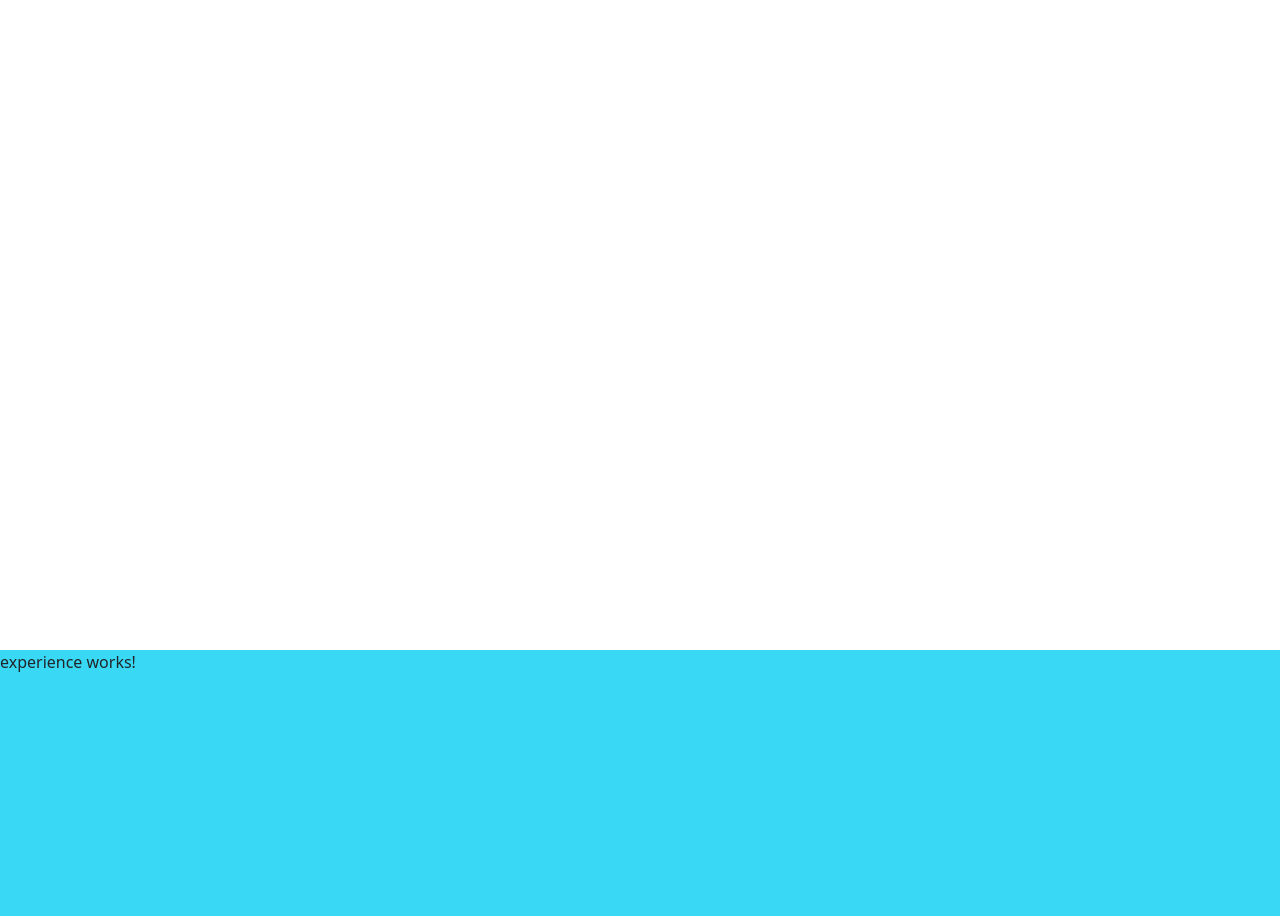
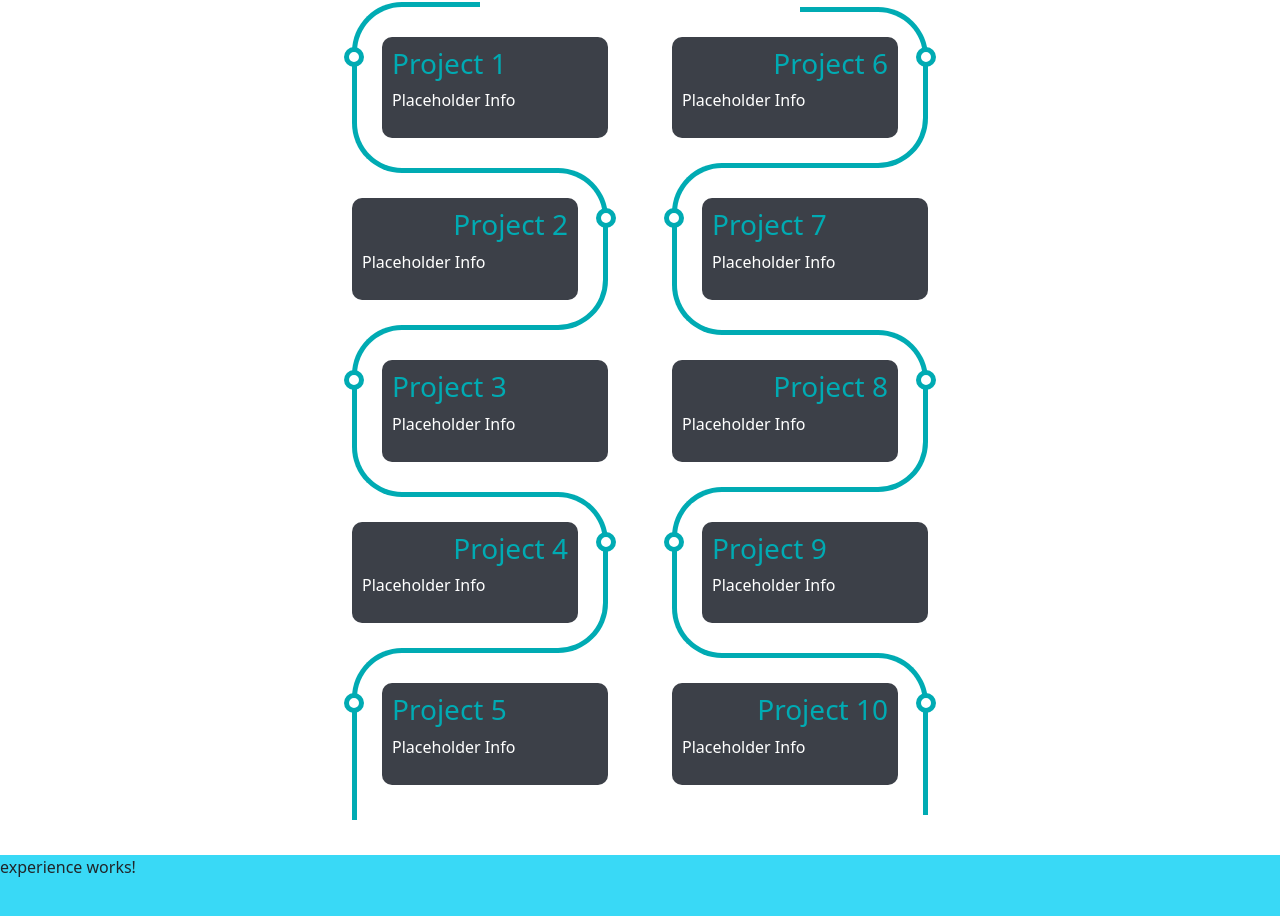
Before and after one commit to Low-Signal/my-portfolio, an Angular app: page / in a window 1280 px wide. Shown: the part 3308-4224 px from the top of the page. Built offline with nearby package versions, Linux system fonts and the light colour scheme.

Commit message:
Created projects page layout

```diff
--- a/src/app/projects/projects.component.html
+++ b/src/app/projects/projects.component.html
@@ -1,3 +1,78 @@
-<body>
-    <p>projects works!</p>
-</body>
+<h5>Projects</h5>
+<div class="my-columns">
+    <div class="row">
+        <div class="col">
+            <div class="timeline">
+                <div class="outer">
+                  <div class="card">
+                    <div class="info">
+                      <h3 class="title">Project 1</h3>
+                      <p>Placeholder Info </p>
+                    </div>
+                  </div>
+                  <div class="card">
+                    <div class="info">
+                      <h3 class="title">Project 2</h3>
+                      <p>Placeholder Info </p>
+                    </div>
+                  </div>
+                  <div class="card">
+                    <div class="info">
+                      <h3 class="title">Project 3</h3>
+                      <p>Placeholder Info </p>
+                    </div>
+                  </div>
+                  <div class="card">
+                    <div class="info">
+                      <h3 class="title">Project 4</h3>
+                      <p>Placeholder Info </p>
+                    </div>
+                  </div>
+                  <div class="card">
+                    <div class="info">
+                      <h3 class="title">Project 5</h3>
+                      <p>Placeholder Info </p>
+                    </div>
+                  </div>
+                </div>
+            </div>
+        </div>
+
+        <div class="col">
+            <div class="timeline">
+                <div class="outer">
+                  <div class="card2">
+                    <div class="info">
+                      <h3 class="title">Project 6</h3>
+                      <p>Placeholder Info </p>
+                    </div>
+                  </div>
+                  <div class="card2">
+                    <div class="info">
+                      <h3 class="title">Project 7</h3>
+                      <p>Placeholder Info </p>
+                    </div>
+                  </div>
+                  <div class="card2">
+                    <div class="info">
+                      <h3 class="title">Project 8</h3>
+                      <p>Placeholder Info </p>
+                    </div>
+                  </div>
+                  <div class="card2">
+                    <div class="info">
+                      <h3 class="title">Project 9</h3>
+                      <p>Placeholder Info </p>
+                    </div>
+                  </div>
+                  <div class="card2">
+                    <div class="info">
+                      <h3 class="title">Project 10</h3>
+                      <p>Placeholder Info</p>
+                    </div>
+                  </div>
+                </div>
+              </div>
+        </div>
+    </div>
+</div>
--- a/src/app/projects/projects.component.scss
+++ b/src/app/projects/projects.component.scss
@@ -1,5 +1,222 @@
+// body {
+//     width: auto;
+//     height: auto;
+//     padding-top: 10rem;
+//     padding-bottom: 10rem;
+//     background-color: rgb(255, 255, 255);
+// }
+
+.row {
+    //margin: auto;
+    margin-left: 20rem;
+    margin-right:20rem;
+}
+
+h5 {
+    padding-top: 2rem;
+    text-align: center;
+    font-weight: 700;
+    font-size: 4rem;
+    color: #3C4048;
+}
+
+// :root {
+//     --primary-color: #212121;
+//     --background-color: #111;
+//     --font: sans-serif;
+//   }
+
+//   * {
+//     margin: 0px;
+//     padding: 0px;
+//   }
+
 body {
-    width: auto;
-    height: 100vh;
-    background-color: rgb(255, 255, 255);
+    background: var(--background-color);
+    font-family: var(--font);
+    display: flex;
+    justify-content: center;
 }
+
+/* Timeline Container */
+.timeline {
+    background: var(--primary-color);
+    margin: 20px auto;
+    padding: 20px;
+}
+
+/* Card container */
+.card {
+    border: 0;
+    background-color: transparent;
+    position: relative;
+    max-width: 400px;
+}
+
+/* setting padding based on even or odd */
+.card:nth-child(odd) {
+    padding: 30px 0 30px 30px;
+}
+.card:nth-child(even) {
+    padding: 30px 30px 30px 0;
+}
+/* Global ::before */
+.card::before {
+    content: "";
+    position: absolute;
+    width: 50%;
+    border: solid #00ABB3;
+}
+
+/* Setting the border of top, bottom, left */
+.card:nth-child(odd)::before {
+    left: 0px;
+    top: -5px;
+    bottom: -5px;
+    border-width: 5px 0 5px 5px;
+    border-radius: 50px 0 0 50px;
+}
+
+/* Setting the border of top, bottom, right */
+.card:nth-child(even)::before {
+    right: 0;
+    top: 0;
+    bottom: 0;
+    border-width: 5px 5px 5px 0;
+    border-radius: 0 50px 50px 0;
+}
+
+/* Removing the border if it is the first card */
+.card:first-child::before {
+    border-top: 1;
+    border-top-left-radius: 0 50px 50px 0;
+}
+
+/* Removing the border if it is the last card  and it's odd */
+.card:last-child:nth-child(odd)::before {
+    border-bottom: 0;
+    border-bottom-left-radius: 0;
+}
+
+/* Removing the border if it is the last card  and it's even */
+.card:last-child:nth-child(even)::before {
+    border-bottom: 0;
+    border-bottom-right-radius: 0;
+}
+
+/* Information about the timeline */
+.info {
+    display: flex;
+    flex-direction: column;
+    background: #3C4048;
+    color: white;
+    border-radius: 10px;
+    padding: 10px;
+}
+
+/* Title of the card */
+.title {
+    color: #00ABB3;
+    position: relative;
+}
+
+/* Timeline dot  */
+.title::before {
+    content: "";
+    position: absolute;
+    width: 20px;
+    height: 20px;
+    background: white;
+    border-radius: 999px;
+    border: 5px solid #00ABB3;
+}
+
+/* text right if the card is even  */
+.card:nth-child(even) > .info > .title {
+    text-align: right;
+}
+
+/* setting dot to the left if the card is odd */
+.card:nth-child(odd) > .info > .title::before {
+    left: -48px;
+}
+
+/* setting dot to the right if the card is odd */
+.card:nth-child(even) > .info > .title::before {
+    right: -48px;
+}
+/*--------------------------------------------------Card 2--------------------------------------------*\
+
+/* Removing the border if it is the first card */
+.card2:first-child::before {
+    border-top: 1;
+    border-top-left-radius: 0;
+}
+
+/* Card container */
+.card2 {
+    border: 0;
+    background-color: transparent;
+    position: relative;
+    max-width: 400px;
+}
+
+/* Global ::before */
+.card2::before {
+    content: "";
+    position: absolute;
+    width: 50%;
+    border: solid #00ABB3;
+}
+
+/* setting padding based on even or odd */
+.card2:nth-child(even) {
+    padding: 30px 0 30px 30px;
+}
+.card2:nth-child(odd) {
+    padding: 30px 30px 30px 0;
+}
+/* Setting the border of top, bottom, left */
+.card2:nth-child(even)::before {
+    left: 0px;
+    top: -5px;
+    bottom: -5px;
+    border-width: 5px 0 5px 5px;
+    border-radius: 50px 0 0 50px;
+}
+
+/* Setting the border of top, bottom, right */
+.card2:nth-child(odd)::before {
+    right: 0;
+    top: 0;
+    bottom: 0;
+    border-width: 5px 5px 5px 0;
+    border-radius: 0 50px 50px 0;
+}
+
+/* Removing the border if it is the last card  and it's odd */
+.card2:last-child:nth-child(even)::before {
+    border-bottom: 0;
+    border-bottom-left-radius: 0;
+}
+
+/* Removing the border if it is the last card  and it's even */
+.card2:last-child:nth-child(odd)::before {
+    border-bottom: 0;
+    border-bottom-right-radius: 0;
+}
+
+/* text right if the card is even  */
+.card2:nth-child(odd) > .info > .title {
+    text-align: right;
+}
+
+/* setting dot to the left if the card is odd */
+.card2:nth-child(even) > .info > .title::before {
+    left: -48px;
+}
+
+/* setting dot to the right if the card is odd */
+.card2:nth-child(odd) > .info > .title::before {
+    right: -48px;
+}
```
